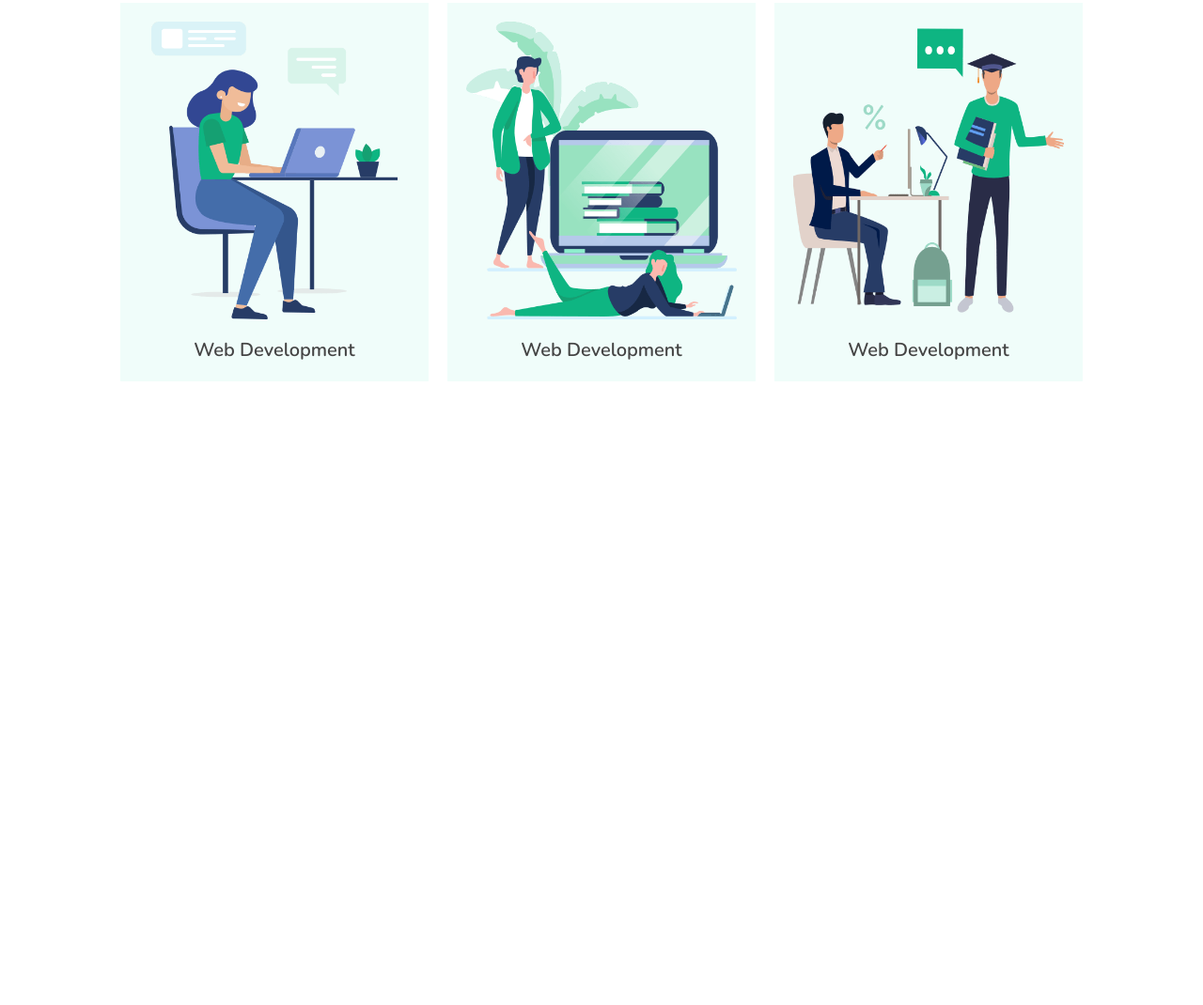
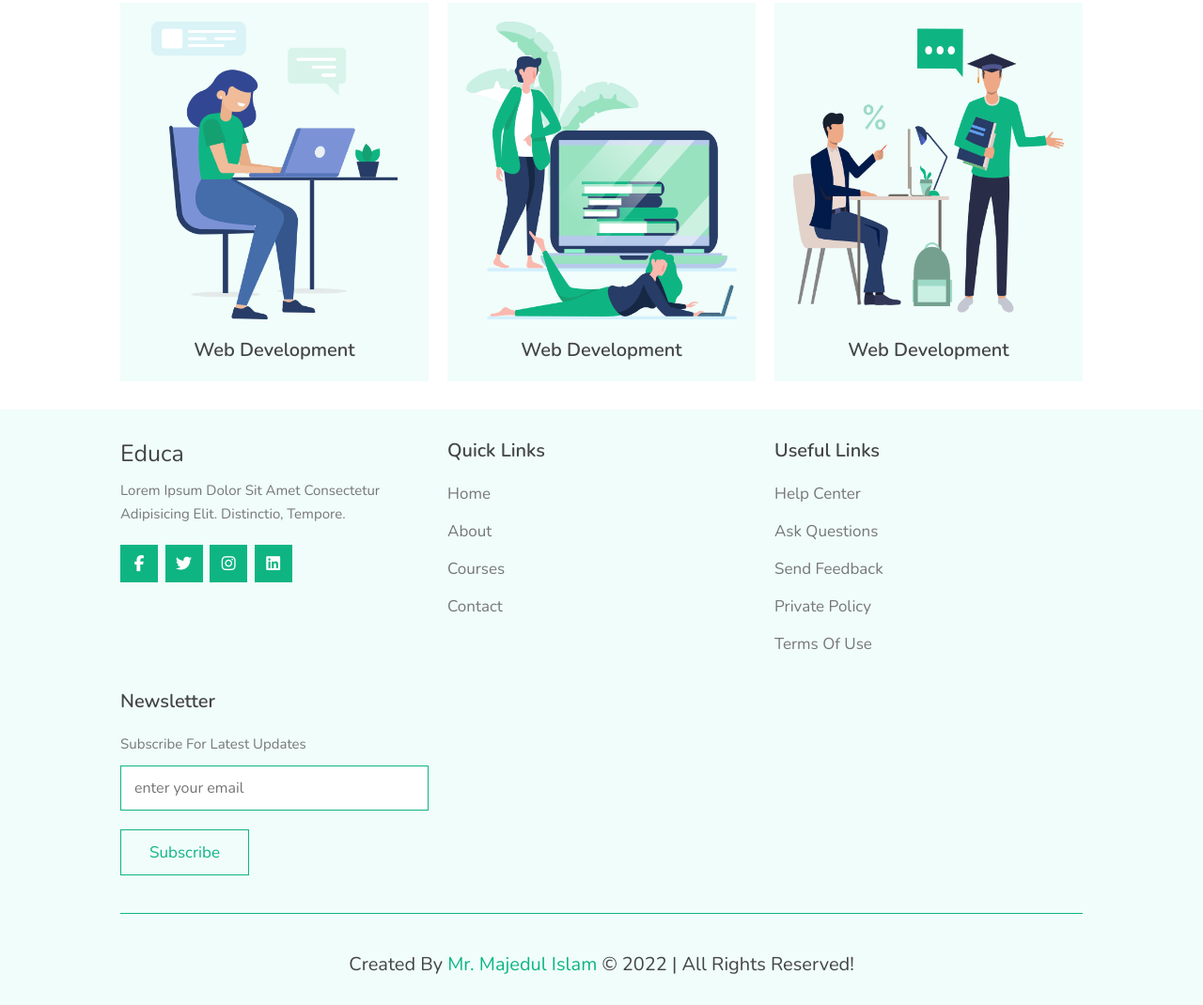
Before and after one commit to majedul360/education-multipage-theme, a plain HTML site: page index.html in a window 1280 px wide. Shown: the part 1453-2523 px from the top of the page at 94% size. Before the commit the page ends 1889 px from the top, so only its background shows below. Drawn offline with nearby package versions, Linux system fonts and the light colour scheme.

Commit message:
home page is complete

```diff
--- a/css/style.scss
+++ b/css/style.scss
@@ -60,6 +60,23 @@ html {
     display: grid;
     grid-template-columns: repeat(auto-fit, minmax($val, 1fr));
     gap: 2rem;
+}
+
+@mixin iconStayle($icon) {
+    border-radius: $icon;
+    font-size: 1.7rem;
+    width: 4rem;
+    height: 4rem;
+    line-height: 4rem;
+    text-align: center;
+    background: $green;
+    color: $white;
+    margin-right: .5rem;
+    cursor: pointer;
+
+    &:hover {
+        background: $black;
+    }
 }
 
 .title {
@@ -373,7 +390,84 @@ header {
 }
 
 
+// FOOTER
 
+footer {
+    background: $light-green;
+    padding: 3rem 10%;
+
+    .box-container {
+        @include grid(25rem);
+
+        .box {
+            .logo {
+                margin-bottom: 2rem;
+                font-size: 2.5rem;
+                color: $black;
+
+                i {
+                    color: $green;
+                    margin-right: .5rem;
+
+                }
+            }
+
+            p {
+                @include paragraph(1.5rem);
+            }
+
+            .icons {
+                margin-top: 2rem;
+
+                i {
+                    @include iconStayle(0);
+                }
+            }
+
+            h3 {
+                @include subHeading(2rem);
+                margin-bottom: 2rem;
+            }
+
+            .links {
+                a {
+                    @include paragraph(1.7rem);
+                    display: block;
+                    margin: 1.5rem 0;
+
+                    &:hover {
+                        text-decoration: underline;
+                        color: $green;
+                    }
+                }
+            }
+
+            form {
+                .input {
+                    width: 100%;
+                    padding: 1.2rem 1.4rem;
+                    font-size: 1.6rem;
+                    text-transform: none;
+                    border: $border;
+                }
+            }
+        }
+    }
+
+    hr {
+        border-top: $border;
+        margin: 4rem 0;
+    }
+
+    .credit {
+        text-align: center;
+        @include subHeading(2rem);
+
+        span {
+            color:$green;
+        }
+    }
+}
 
 
 
@@ -397,6 +491,10 @@ header {
             padding: 0 5%;
         }
     }
+
+    footer {
+        padding: 3rem 5%;
+    }
 }
 
 @media (max-width:991px) {
@@ -416,6 +514,10 @@ header {
         .slide {
             padding: 0 2rem;
         }
+    }
+
+    footer {
+        padding: 3rem 2rem;
     }
 }
 
--- a/index.html
+++ b/index.html
@@ -229,6 +229,60 @@
         </div>
         </div>
     </section>
+
+    <!-- FOOTER  -->
+    <footer>
+        <div class="box-container">
+            <div class="box">
+                <a href="#" class="logo">educa</a>
+                <p>
+                    Lorem ipsum dolor sit amet consectetur adipisicing elit. Distinctio, tempore.
+                </p>
+                <div class="icons">
+                    <i class="fab fa-facebook-f"></i>
+                    <i class="fab fa-twitter"></i>
+                    <i class="fab fa-instagram"></i>
+                    <i class="fab fa-linkedin"></i>
+                </div>
+            </div>
+
+            <div class="box">
+                <h3>quick links</h3>
+                <div class="links">
+                    <a href="">home</a>
+                    <a href="">about</a>
+                    <a href="">courses</a>
+                    <a href="">contact</a>
+                </div>
+            </div>
+
+            <div class="box">
+                <h3>useful links</h3>
+                <div class="links">
+                    <a href="">help center</a>
+                    <a href="">ask questions</a>
+                    <a href="">send feedback</a>
+                    <a href="">private policy</a>
+                    <a href="">terms of use</a>
+                </div>
+            </div>
+
+            <div class="box">
+                <h3>newsletter</h3>
+                <p>
+                    subscribe for latest updates
+                </p>
+                <form action="">
+                    <input class="input" placeholder="enter your email" type="email">
+                    <input type="submit" class="btn" value="subscribe">
+                </form>
+            </div>
+        </div>
+        <hr>
+        <p class="credit">
+            created by <span> mr. majedul islam </span>&copy; 2022 | all rights reserved!
+        </p>
+    </footer>
      <!-- SWIPER JS  -->
      <script src="https://unpkg.com/swiper@7/swiper-bundle.min.js"></script>
     <!-- CUSTOM JS  -->
```
Also changed, not shown: css/style.css, 1 other file.
